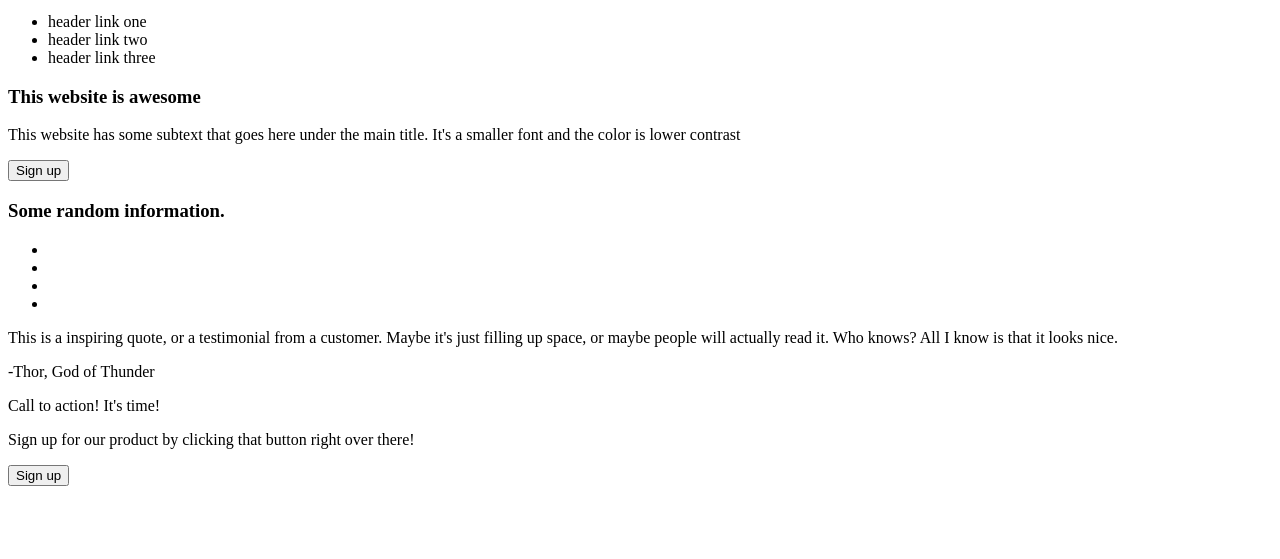
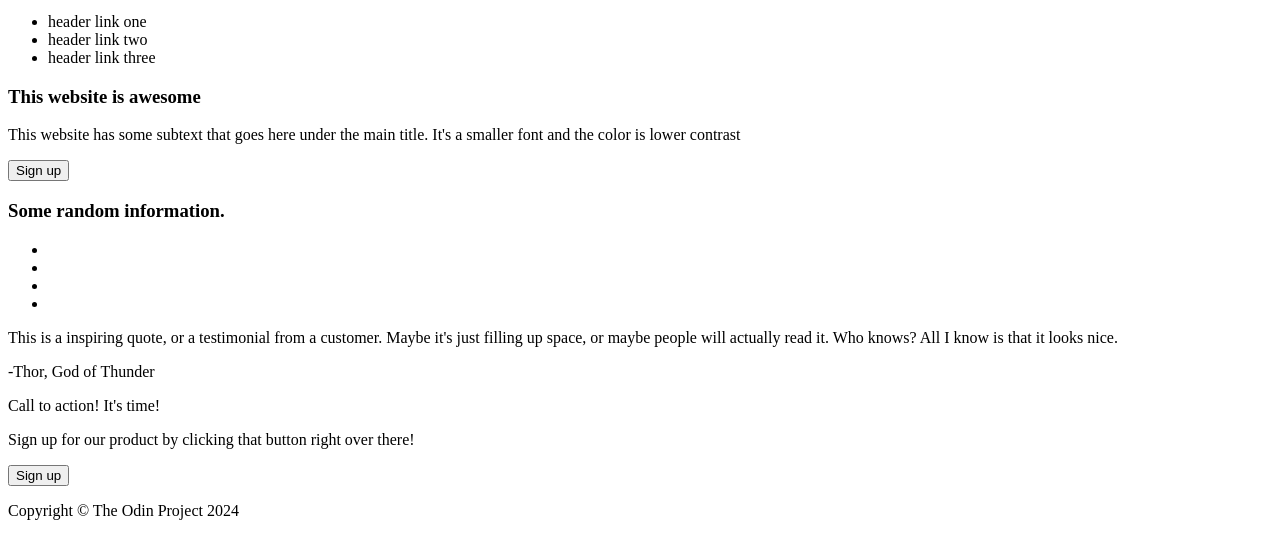
Before and after one commit to Johannes-anton25/Landing_Page, a plain HTML site: page index.html in a window 1280 px wide. Shown: the part 29-588 px from the top of the page. Drawn offline with Linux system fonts and the light colour scheme.

Commit message:
Added Footer

```diff
--- a/index.html
+++ b/index.html
@@ -52,5 +52,9 @@
       <p>Sign up for our product by clicking that button right over there!</p>
       <button>Sign up</button>
     </section>
+
+    <footer>
+      <p>Copyright © The Odin Project 2024</p>
+    </footer>
   </body>
 </html>
```
